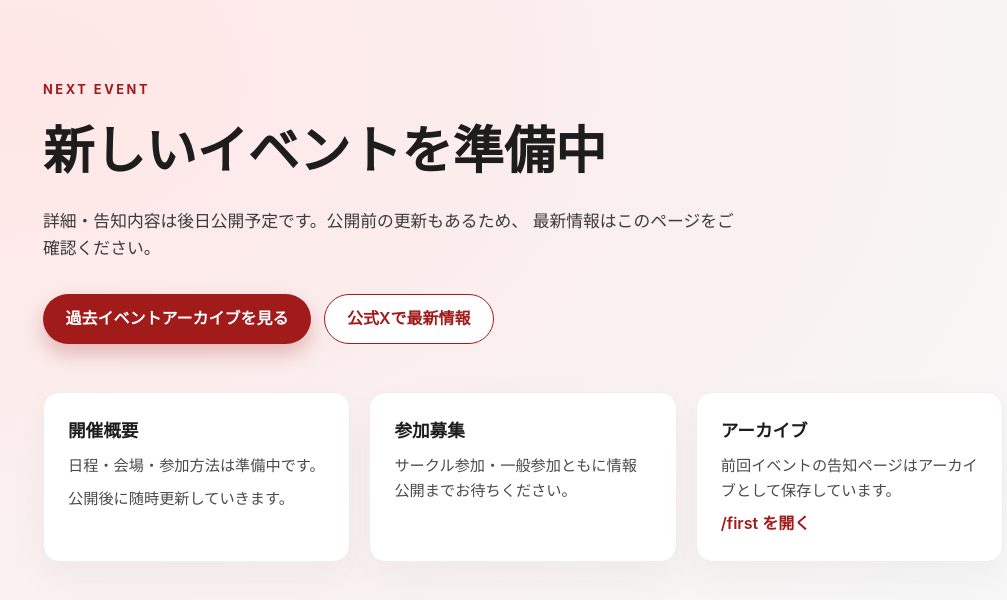
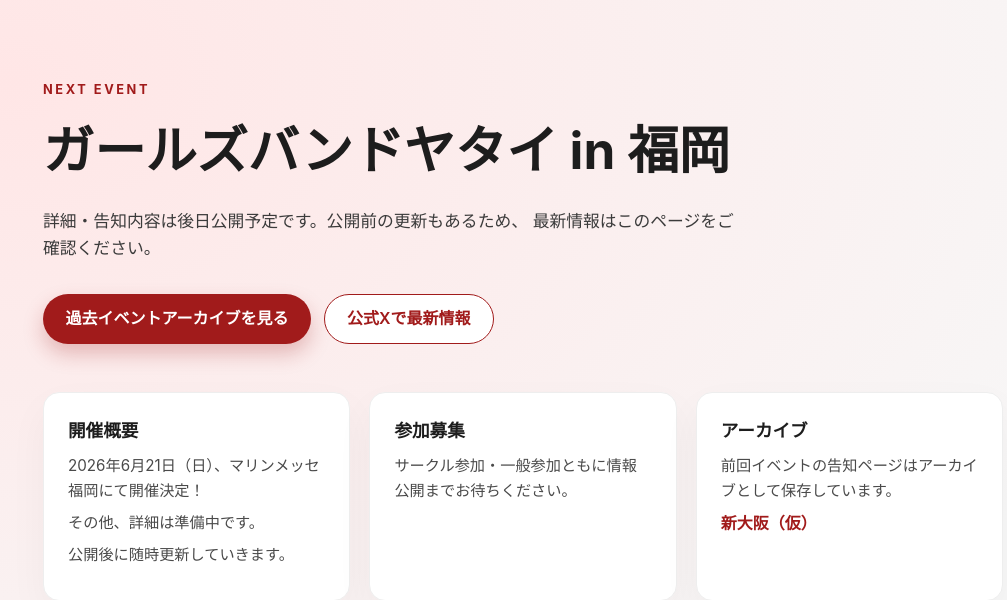
Before and after one commit to aikoikom/gbc_shinoosaka, a Next.js app: page /gbc_shinoosaka/ in a window 1280 px wide. Shown: the top 600 px of the page, without its empty margins (117-1124 px from the left). Built offline with nearby package versions, Linux system fonts and the light colour scheme.

Commit message:
Update page.tsx

```diff
--- a/app/page.tsx
+++ b/app/page.tsx
@@ -7,7 +7,7 @@ export default function Home() {
       <header className={styles.hero}>
         <div className={styles.heroInner}>
           <p className={styles.kicker}>Next Event</p>
-          <h1 className={styles.title}>新しいイベントを準備中</h1>
+          <h1 className={styles.title}>ガールズバンドヤタイ in 福岡</h1>
           <p className={styles.subtitle}>
             詳細・告知内容は後日公開予定です。公開前の更新もあるため、
             最新情報はこのページをご確認ください。
@@ -32,7 +32,8 @@ export default function Home() {
         <section className={styles.infoGrid}>
           <article className={styles.card}>
             <h2 className={styles.cardTitle}>開催概要</h2>
-            <p className={styles.cardText}>日程・会場・参加方法は準備中です。</p>
+            <p className={styles.cardText}>2026年6月21日（日）、マリンメッセ福岡にて開催決定！</p>
+            <p className={styles.cardText}>その他、詳細は準備中です。</p>
             <p className={styles.cardText}>
               公開後に随時更新していきます。
             </p>
@@ -49,7 +50,7 @@ export default function Home() {
               前回イベントの告知ページはアーカイブとして保存しています。
             </p>
             <Link className={styles.inlineLink} href="/first">
-              /first を開く
+              新大阪（仮）
             </Link>
           </article>
         </section>
```
